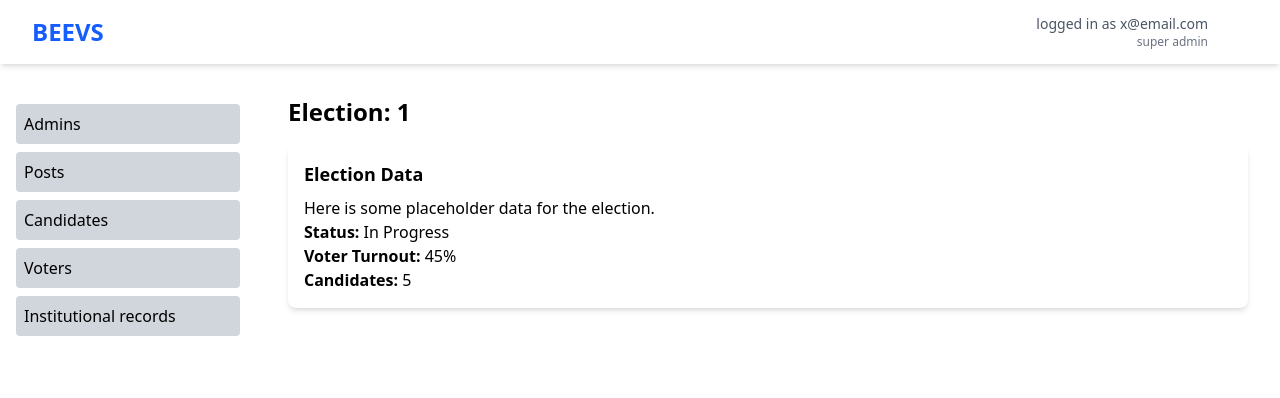
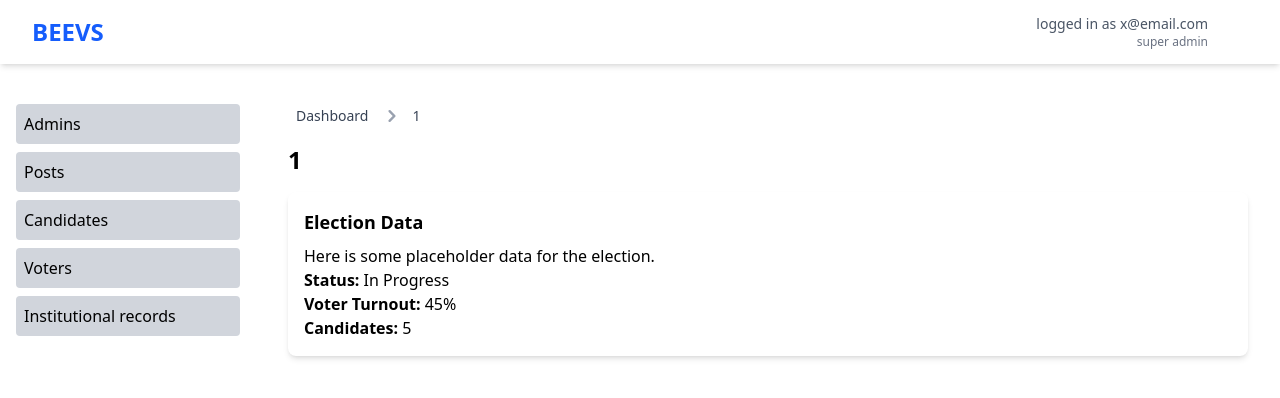
Before and after one commit to Omachonu-prosper/BEEVS, a Vue app in the folder client/: page /election/1 in a window 1280 px wide. Shown: the top 398 px of the page. Built offline with nearby package versions, Linux system fonts and the light colour scheme; some icons are missing.

Commit message:
Create breadcrumb for easier navigation

```diff
--- /dev/null
+++ b/client/src/components/Breadcrumb.vue
@@ -0,0 +1,23 @@
+<script setup>
+import { RouterLink } from 'vue-router';
+
+defineProps({
+  crumbs: {
+    type: Array,
+    required: true
+  }
+});
+</script>
+
+<template>
+  <nav class="flex" aria-label="Breadcrumb">
+    <ol class="inline-flex items-center space-x-1 md:space-x-3">
+      <li v-for="(crumb, index) in crumbs" :key="index" class="inline-flex items-center">
+        <div class="flex items-center">
+          <svg v-if="index !== 0" class="w-6 h-6 text-gray-400" fill="currentColor" viewBox="0 0 20 20" xmlns="http://www.w3.org/2000/svg"><path fill-rule="evenodd" d="M7.293 14.707a1 1 0 010-1.414L10.586 10 7.293 6.707a1 1 0 011.414-1.414l4 4a1 1 0 010 1.414l-4 4a1 1 0 01-1.414 0z" clip-rule="evenodd"></path></svg>
+          <RouterLink :to="crumb.to" class="ml-1 text-sm font-medium text-gray-700 hover:text-blue-600 md:ml-2 dark:text-gray-400 dark:hover:text-blue-600">{{ crumb.text }}</RouterLink>
+        </div>
+      </li>
+    </ol>
+  </nav>
+</template>
--- a/client/src/views/ElectionView.vue
+++ b/client/src/views/ElectionView.vue
@@ -1,10 +1,16 @@
 <script setup>
 import Navbar from '@/components/Navbar.vue';
 import Sidebar from '@/components/Sidebar.vue';
+import Breadcrumb from '@/components/Breadcrumb.vue';
 import { useRoute } from 'vue-router';
 
 const route = useRoute();
 const electionId = route.params.id;
+
+const crumbs = [
+  { text: 'Dashboard', to: '/dashboard' },
+  { text: electionId, to: '' }
+];
 
 </script>
 
@@ -13,8 +19,9 @@ const electionId = route.params.id;
     <Navbar />
     <div class="flex">
       <Sidebar />
-      <div class="flex-1 p-8">
-        <h1 class="text-2xl font-bold mb-4">Election: {{ electionId }}</h1>
+      <div class="flex-1 p-8 pt-10">
+        <Breadcrumb :crumbs="crumbs" />
+        <h1 class="text-2xl font-bold mb-4 mt-4">{{ electionId }}</h1>
         <div class="bg-white p-4 rounded-lg shadow-md">
           <h2 class="text-lg font-semibold mb-2">Election Data</h2>
           <p>Here is some placeholder data for the election.</p>
```
